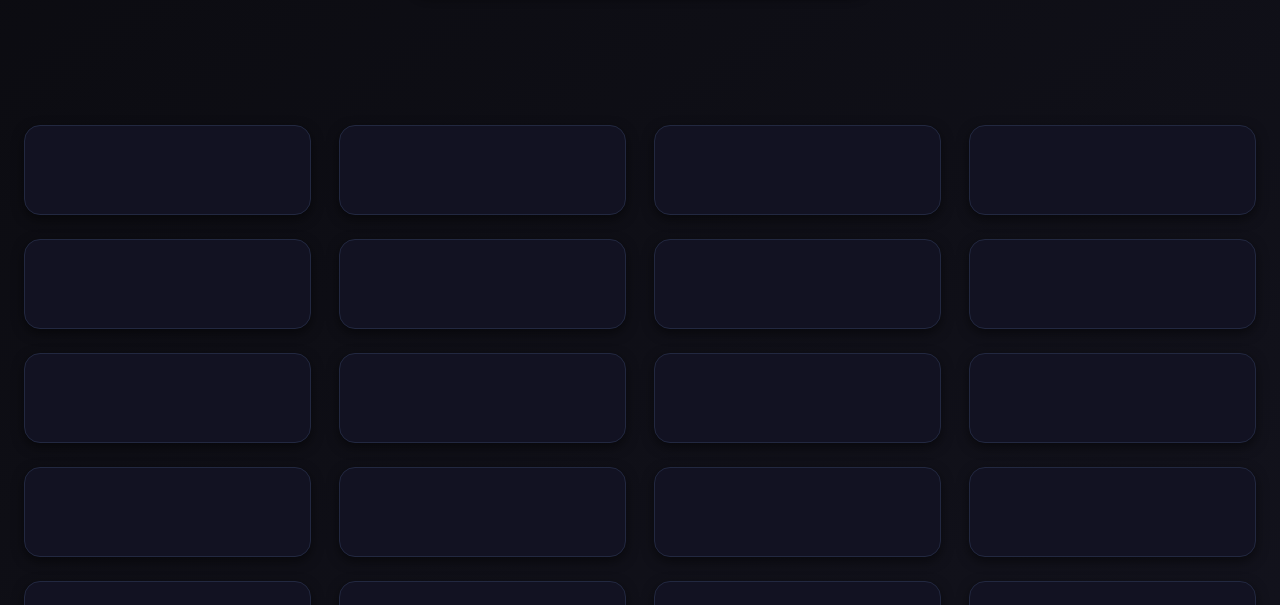
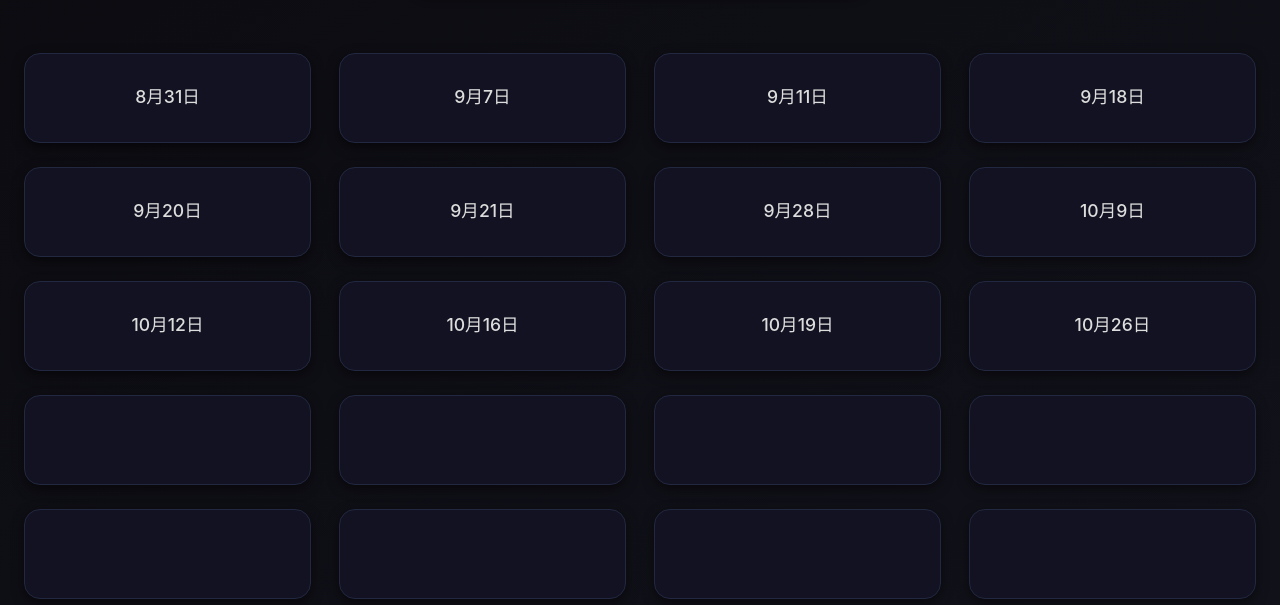
Before and after one commit to Mizar666/huaqiang-school-2507, a plain HTML site: page python lianxi.html in a window 1280 px wide. Shown: the part 195-800 px from the top of the page. Drawn offline with Linux system fonts and the light colour scheme.

Commit message:
Fix HTML encoding issues in python lianxi.html

```diff
--- a/python lianxi.html
+++ b/python lianxi.html
@@ -265,22 +265,23 @@
     <!-- 网格：10行 × 4列 = 40 个链接选项，文字空白 -->
     <div class="grid-container" id="gridContainer">
       <!-- 行 1 -->
-      <a href="8.31.html" class="8月31日" data-keywords="8月31日"></a>
-      <a href="9.7.html" class="9月7日" data-keywords="9月7日"></a>
-      <a href="9.11.html" class="9月11日" data-keywords="9月11日"></a>
-      <a href="9.18.html" class="9月18日" data-keywords="9月18日"></a>
+      <!-- 行 1 -->
+      <a href="8.31.html"  class="note-item" data-keywords="8月31日">8月31日</a>
+      <a href="9.7.html"   class="note-item" data-keywords="9月7日">9月7日</a>
+      <a href="9.11.html"  class="note-item" data-keywords="9月11日">9月11日</a>
+      <a href="9.18.html"  class="note-item" data-keywords="9月18日">9月18日</a>
 
-      <!-- 行 2 -->
-      <a href="9.20.html" class="9月20日" data-keywords="9月20日"></a>
-      <a href="9.21.html" class="9月21日" data-keywords="9月21日"></a>
-      <a href="9.28.html" class="9月28日" data-keywords="9月28日"></a>
-      <a href="10.9.html" class="10月9日" data-keywords="10月9日"></a>
+<!-- 行 2 -->
+      <a href="9.20.html"  class="note-item" data-keywords="9月20日">9月20日</a>
+      <a href="9.21.html"  class="note-item" data-keywords="9月21日">9月21日</a>
+      <a href="9.28.html"  class="note-item" data-keywords="9月28日">9月28日</a>
+      <a href="10.9.html"  class="note-item" data-keywords="10月9日">10月9日</a>
 
-      <!-- 行 3 -->
-      <a href="10.12.html" class="10月12日" data-keywords="10月12日"></a>
-      <a href="10.16.html" class="10月16日" data-keywords="10月16日"></a>
-      <a href="10.19.html" class="10月19日" data-keywords="10月19日"></a>
-      <a href="10.26.html" class="10月26日" data-keywords="10月26日"></a>
+<!-- 行 3 -->
+      <a href="10.12.html" class="note-item" data-keywords="10月12日">10月12日</a>
+      <a href="10.16.html" class="note-item" data-keywords="10月16日">10月16日</a>
+      <a href="10.19.html" class="note-item" data-keywords="10月19日">10月19日</a>
+      <a href="10.26.html" class="note-item" data-keywords="10月26日">10月26日</a>
 
       <!-- 行 4 -->
       <a href=".html" class="note-item" data-keywords="13 模块 import 包"></a>
```
